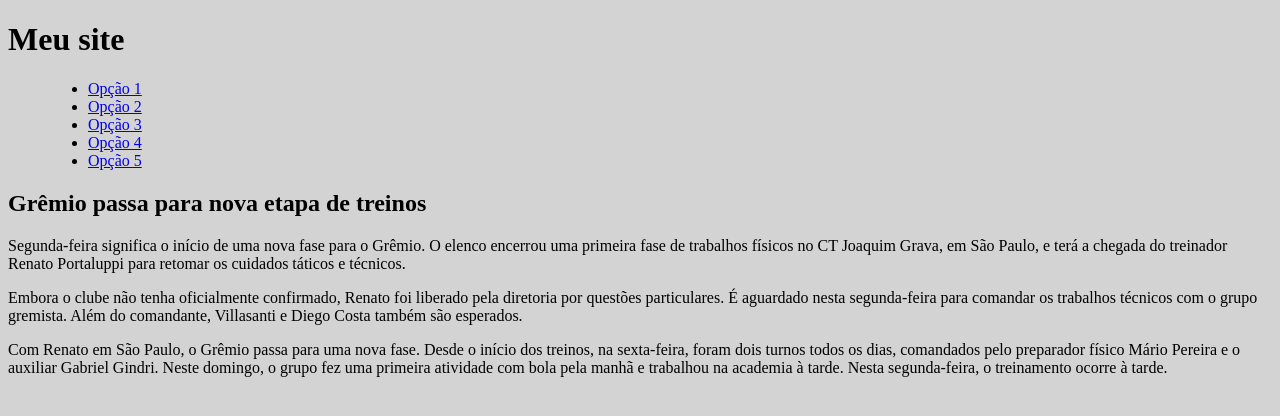
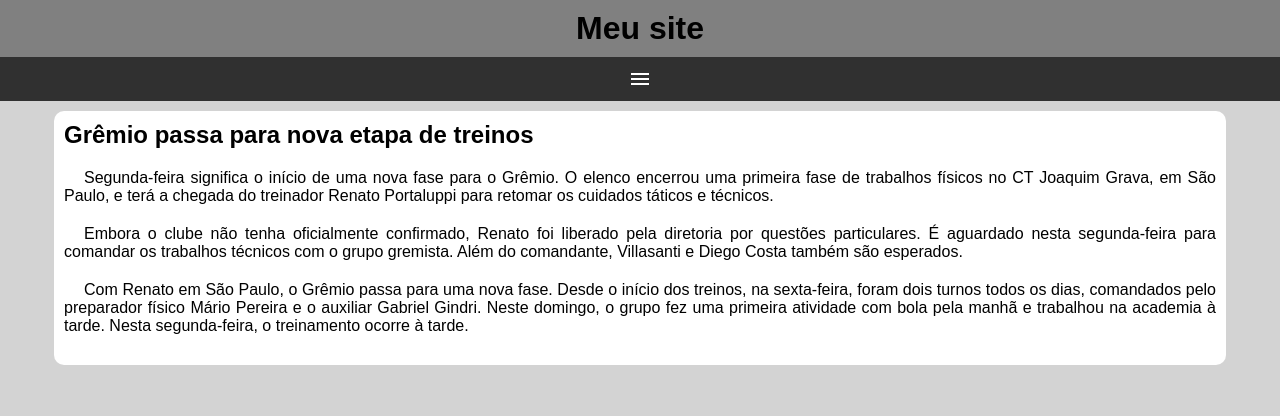
Before and after one commit to brunoaeberhardt/html.css, a plain HTML site: page exercícios/ex026-media.queries/mq005/index.html in a window 1280 px wide. Drawn offline with nearby package versions, Linux system fonts and the light colour scheme.

Commit message:
Fazendo menu hamburguer

```diff
--- a/exercícios/ex026-media.queries/mq005/estilos/style.css
+++ b/exercícios/ex026-media.queries/mq005/estilos/style.css
@@ -1,4 +1,64 @@
 @charset "UTF-8";
+
+* {
+    margin: 0px;
+    padding: 0px;
+    font-family: Arial, Helvetica, sans-serif;
+}
 body, html {
     background-color: lightgray;
 }
+header {
+    background-color: gray;
+}
+header > h1 {
+    padding: 10px;
+    text-align: center;
+}
+span#burguer {
+    background-color: rgb(48, 48, 48);
+    display: block;
+    text-align: center;
+    padding: 10px;
+    color: white;
+    cursor: pointer; /* Quando passar o cursor em cima, fica a o desenho de mão clicando */
+}
+span#burguer:hover {
+    background-color: white;
+    color: black;
+}
+nav {
+    display: none;
+}
+nav > ul {
+    list-style-type: none;
+}
+nav > ul > li > a {
+    text-decoration: none;
+    text-align: center;
+    padding: 10px;
+    display: block;
+    background-color: rgb(87, 87, 87);
+    color: white;
+    font-weight: bold;
+    border-top: 2px solid gray;
+}
+nav > ul > li > a:hover {
+    background-color: gray;
+}
+main {
+    width: 90vw;
+    background-color: white;
+    margin: auto;
+    margin-top: 10px;
+    padding: 10px;
+    border-radius: 10px;
+}
+article > h2 {
+    padding-bottom: 20px;
+}
+article > p {
+    text-align: justify;
+    margin-bottom: 20px;
+    text-indent: 20px;
+}
--- a/exercícios/ex026-media.queries/mq005/index.html
+++ b/exercícios/ex026-media.queries/mq005/index.html
@@ -4,12 +4,14 @@
     <meta charset="UTF-8">
     <meta name="viewport" content="width=device-width, initial-scale=1.0">
     <title>Media Query</title>
+    <link href="https://fonts.googleapis.com/css2?family=Material+Symbols+Outlined" rel="stylesheet"/>
     <link rel="stylesheet" href="estilos/style.css">
 </head>
 <body>
     <header>
         <h1>Meu site</h1>
-        <menu>
+        <span id="burguer" class="material-symbols-outlined" onclick="clickMenu()">menu</span>
+        <nav id="itens">
             <ul>
                 <li><a href="#">Opção 1</a></li>
                 <li><a href="#">Opção 2</a></li>
@@ -17,7 +19,7 @@
                 <li><a href="#">Opção 4</a></li>
                 <li><a href="#">Opção 5</a></li>
             </ul>
-        </menu>
+        </nav>
     </header>
     <main>
         <article>
@@ -27,5 +29,14 @@
             <p>Com Renato em São Paulo, o Grêmio passa para uma nova fase. Desde o início dos treinos, na sexta-feira, foram dois turnos todos os dias, comandados pelo preparador físico Mário Pereira e o auxiliar Gabriel Gindri. Neste domingo, o grupo fez uma primeira atividade com bola pela manhã e trabalhou na academia à tarde. Nesta segunda-feira, o treinamento ocorre à tarde.</p>
         </article>
     </main>
+    <script>
+        function clickMenu() {
+            if (itens.style.display == 'block') {
+                itens.style.display = 'none'
+            } else {
+                itens.style.display = 'block'
+            }
+        }
+    </script>
 </body>
 </html>
```
